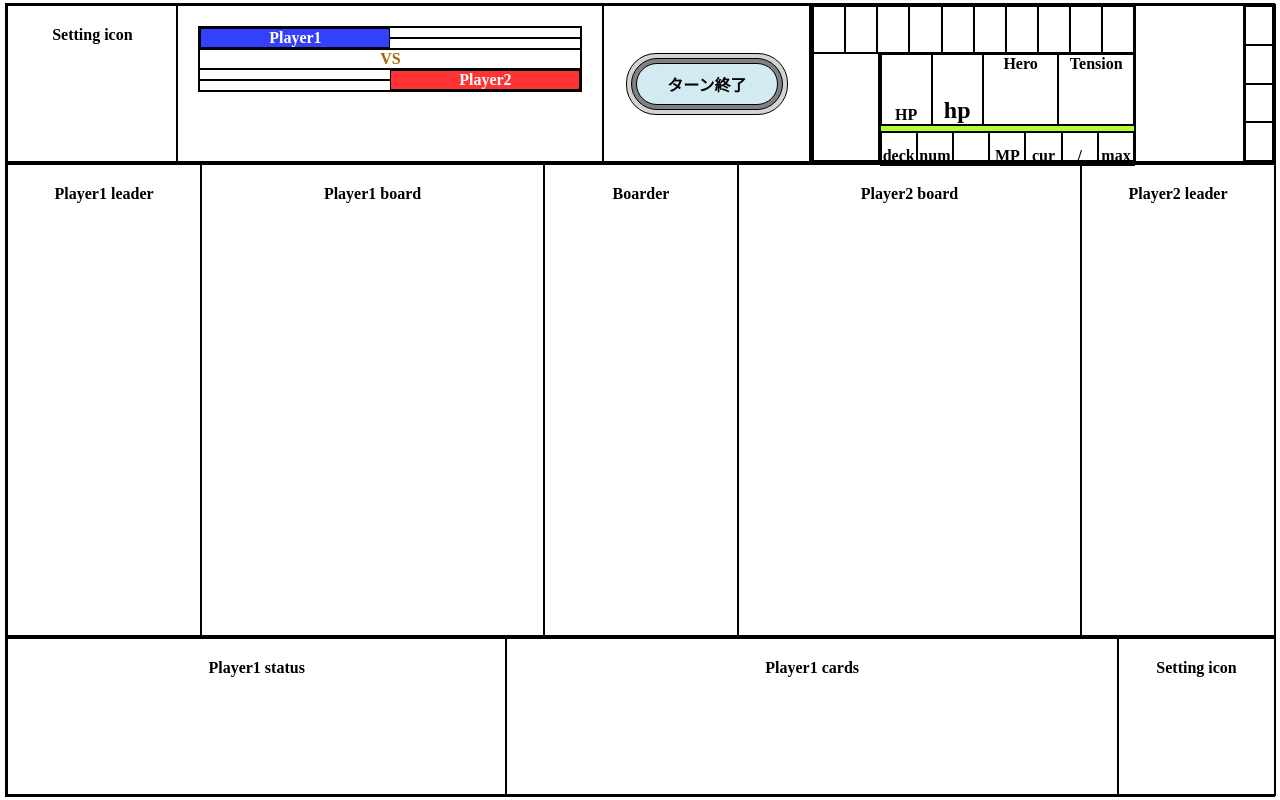
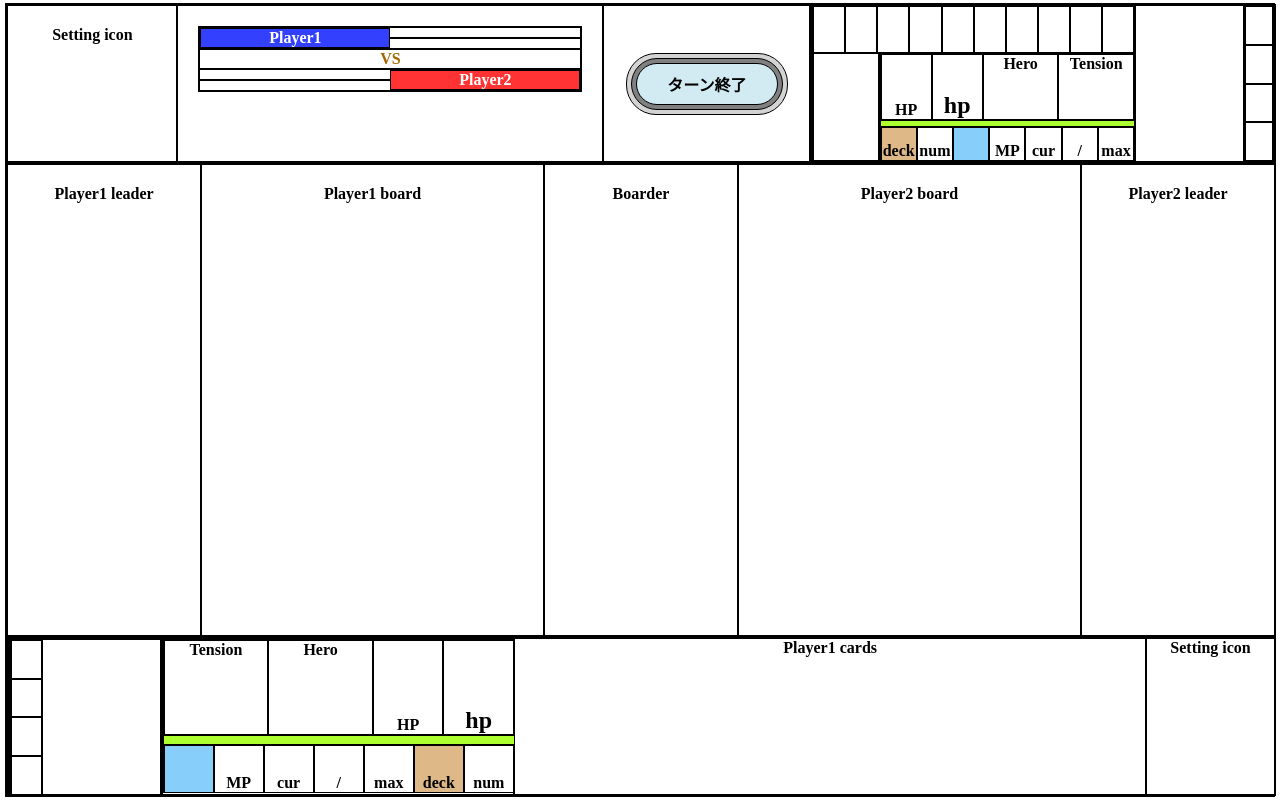
Before and after one commit to capybaradino/cardgame, a Flask app: page /play2 in a window 1280 px wide. Run offline with Flask 3, Linux system fonts and the light colour scheme.

Commit message:
P1ステータスレイアウト作成

```diff
--- a/flask/static/styles.css
+++ b/flask/static/styles.css
@@ -188,7 +188,7 @@ div {
 
 .p2stat_param_main_upper {
     width: 100%;
-    height: 65%;
+    height: 60%;
     display: flex;
     justify-content: space-around;
     align-items: center;
@@ -249,6 +249,14 @@ div {
     align-items: flex-end;
 }
 
+.p2stat_deckicon {
+    background-color: burlywood;
+}
+
+.p2stat_mpicon {
+    background-color: lightskyblue;
+}
+
 .p2stat_right {
     width: 30%;
     height: 100%;
@@ -281,11 +289,123 @@ div {
 .bottom2_p1cards,
 .bottom3_settings {
     text-align: center;
-    padding: 20px;
+    padding: 0px;
 }
 
 .bottom1_p1status {
     width: 40.0vw;
+}
+
+.p1stat_param {
+    width: 100%;
+    height: 100%;
+    display: flex;
+    justify-content: space-around;
+    align-items: center;
+}
+
+.p1stat_param_left {
+    width: 30%;
+    height: 100%;
+    display: flex;
+    justify-content: space-around;
+    align-items: center;
+}
+
+.p1stat_param_main {
+    width: 70%;
+    height: 100%;
+}
+
+.p1stat_param_main_upper {
+    width: 100%;
+    height: 65%;
+    display: flex;
+    justify-content: space-around;
+    align-items: center;
+}
+
+.p1stat_hp_label {
+    width: 20%;
+    height: 100%;
+    display: flex;
+    justify-content: center;
+    align-items: flex-end;
+}
+
+.p1stat_hp {
+    width: 20%;
+    height: 100%;
+    display: flex;
+    justify-content: center;
+    align-items: flex-end;
+    font-size: 24px;
+}
+
+.p1stat_herocard {
+    width: 30%;
+    height: 100%;
+}
+
+.p1stat_tensioncard {
+    width: 30%;
+    height: 100%;
+}
+
+.p1stat_param_main_hpbar {
+    width: 100%;
+    height: 5%;
+    background-color: greenyellow;
+}
+
+.p1stat_param_main_lower {
+    width: 100%;
+    height: 30%;
+    display: flex;
+    justify-content: space-around;
+    align-items: center;
+}
+
+.p1stat_deckicon,
+.p1stat_decknum,
+.p1stat_mpicon,
+.p1stat_mp_label,
+.p1stat_mp,
+.p1stat_mp_div,
+.p1stat_maxmp {
+    width: 100%;
+    height: 100%;
+    display: flex;
+    justify-content: center;
+    align-items: flex-end;
+}
+
+.p1stat_right {
+    width: 30%;
+    height: 100%;
+    display: flex;
+    justify-content: space-around;
+    align-items: center;
+}
+
+.p1stat_leader {
+    width: 80%;
+    height: 100%;
+}
+
+.p1stat_tensionbar {
+    width: 20%;
+    height: 100%;
+    display: flex;
+    flex-direction: column;
+}
+
+.p1stat_tension {
+    width: 100%;
+    height: 25%;
+    display: flex;
+    justify-content: space-around;
+    align-items: center;
 }
 
 .bottom2_p1cards {
--- a/flask/templates/play2.html
+++ b/flask/templates/play2.html
@@ -92,7 +92,37 @@
             </div>
         </div>
         <div class="bottom">
-            <div class="bottom1_p1status">Player1 status</div>
+            <div class="bottom1_p1status">
+                <div class="p1stat_param">
+                    <div class="p1stat_param_left">
+                        <div class="p2stat_tensionbar">
+                            <div class="p2stat_tension"></div>
+                            <div class="p2stat_tension"></div>
+                            <div class="p2stat_tension"></div>
+                            <div class="p2stat_tension"></div>
+                        </div>
+                        <div class="p2stat_leader"></div>
+                    </div>
+                    <div class="p1stat_param_main">
+                        <div class="p2stat_param_main_upper">
+                            <div class="p2stat_tensioncard">Tension</div>
+                            <div class="p2stat_herocard">Hero</div>
+                            <div class="p2stat_hp_label">HP</div>
+                            <div class="p2stat_hp" , id="p2stat_hp">hp</div>
+                        </div>
+                        <div class="p2stat_param_main_hpbar"></div>
+                        <div class="p2stat_param_main_lower">
+                            <div class="p2stat_mpicon"></div>
+                            <div class="p2stat_mp_label">MP</div>
+                            <div class="p2stat_mp" , id="p2stat_mp">cur</div>
+                            <div class="p2stat_mp_div">/</div>
+                            <div class="p2stat_maxmp" , id="p2stat_maxmp">max</div>
+                            <div class="p2stat_deckicon">deck</div>
+                            <div class="p2stat_decknum" , id="p2stat_decknum">num</div>
+                        </div>
+                    </div>
+                </div>
+            </div>
             <div class="bottom2_p1cards">Player1 cards</div>
             <div class="bottom3_settings">Setting icon</div>
         </div>
```
